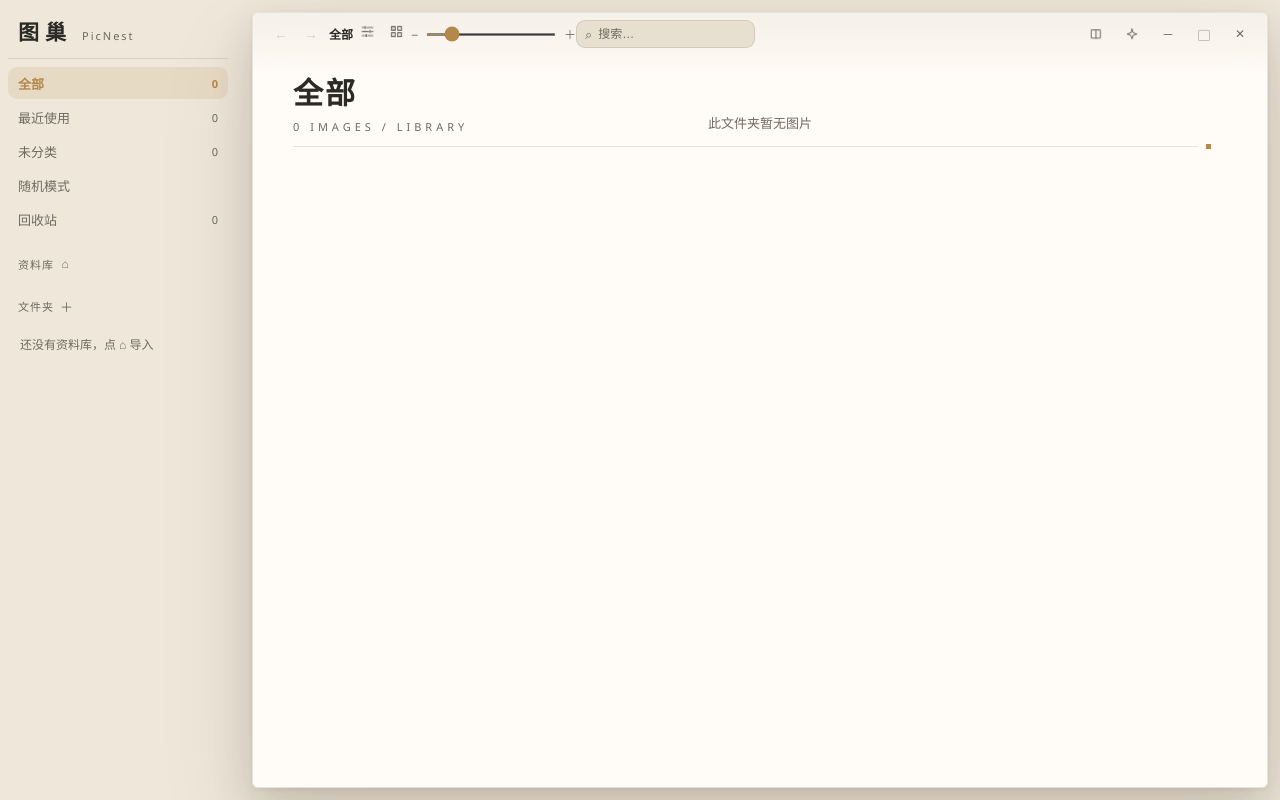
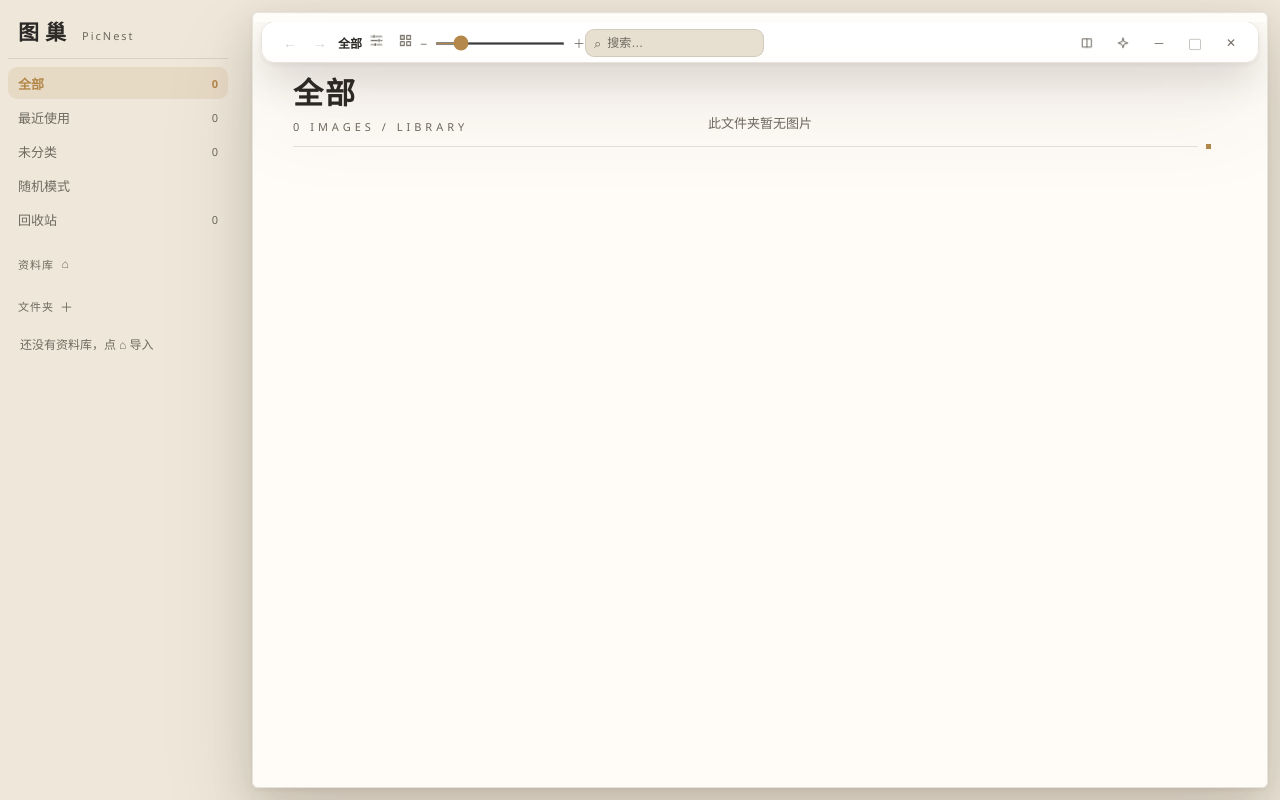
Before and after one commit to Ranbow29/PicNest, a Vue app in the folder ui/: page / in a window 1280 px wide. Built offline with nearby package versions, Linux system fonts and the light colour scheme.

Commit message:
style: 顶栏改为与详情一致的圆角渐变浮岛（移除全宽拖尾）

```diff
--- a/ui/src/components/TitleBar.vue
+++ b/ui/src/components/TitleBar.vue
@@ -198,28 +198,28 @@ function onKey(e) {
 
 <style scoped>
 .titlebar {
-  position: absolute; top: 0; left: 0; right: 0; z-index: 20;
+  position: absolute; top: 8px; left: 8px; right: 8px; z-index: 20;
   height: 42px;
+  border-radius: var(--radius); /* 14px：与详情浮岛同一套圆角/材质 */
+  border: 1px solid var(--border);
+  box-shadow: var(--shadow-float), inset 0 1px 0 var(--panel-edge);
+}
+/* 浮岛上方的面板顶条：盖住滚动内容，避免顶栏上沿露出图 */
+.titlebar::before {
+  content: ''; position: absolute; left: -8px; right: -8px; top: -8px; height: 8px;
+  background: var(--panel-strong);
 }
 /* 纯视觉玻璃层：不背 app-region（不进拖拽位图），backdrop-filter 决不能与 drag 同体 */
 .glass {
   position: absolute; inset: 0; pointer-events: none;
-  background: linear-gradient(180deg, var(--glass-strong) 0%, var(--glass-weak) 100%);
-  backdrop-filter: blur(26px) saturate(1.25);
-  -webkit-backdrop-filter: blur(26px) saturate(1.25);
+  border-radius: calc(var(--radius) - 1px);
+  background: linear-gradient(180deg, var(--panel-insp-top) 0%, var(--panel-insp-mid) 46%, var(--panel-insp-low) 74%, var(--panel-insp-bot) 100%);
+  backdrop-filter: blur(22px) saturate(1.12);
+  -webkit-backdrop-filter: blur(22px) saturate(1.12);
 }
 /* 拖拽命中面：透明全栏，mousedown 走手动拖窗（winDrag.js）；不再声明任何 app-region */
 .drag-surface {
   position: absolute; inset: 0;
-}
-/* 玻璃拖尾：栏体下方 20px 继续模糊渐隐——内容“溶”进顶栏（Wenku8 式） */
-.titlebar::after {
-  content: '';
-  position: absolute; top: 42px; left: 0; right: 0; height: 20px;
-  backdrop-filter: blur(26px) saturate(1.25);
-  -webkit-backdrop-filter: blur(26px) saturate(1.25);
-  background: linear-gradient(180deg, var(--glass-weak), transparent);
-  pointer-events: none;
 }
 .bar-content {
   position: relative; height: 42px; display: flex; align-items: center;
```
Also changed, not shown: 2 other files (tests, documents, lock files or other folders).
